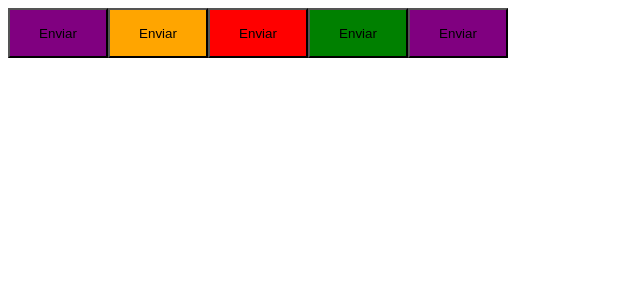
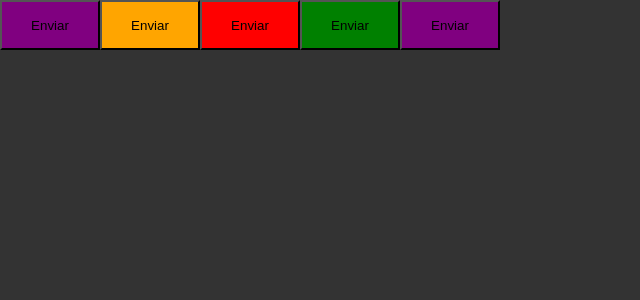
Before and after one commit to glaubermatos/ignitetimer, a React (Vite) app: page / in a window 1280 px wide. Shown: the top 300 px of the page, without its empty margins (0-640 px from the left). Built offline with nearby package versions, Linux system fonts and the light colour scheme.

Commit message:
Estrutura da aplicação - Estilos globais com a funcao createGlobalStyle

```diff
--- a/src/App.tsx
+++ b/src/App.tsx
@@ -1,5 +1,6 @@
 import { ThemeProvider } from 'styled-components'
 import { Button } from "./components/Button";
+import { GlobalStyle } from './styles/global';
 
 import { defaultTheme } from './styles/themes/default';
 
@@ -11,6 +12,8 @@
       <Button variant="danger" />
       <Button variant="success" />
       <Button />
+
+      <GlobalStyle />
     </ThemeProvider>
   )
 }
--- /dev/null
+++ b/src/styles/global.ts
@@ -0,0 +1,14 @@
+import { createGlobalStyle } from 'styled-components'
+
+export const GlobalStyle = createGlobalStyle`
+    * {
+        margin: 0;
+        padding: 0;
+        box-sizing: border-box;
+    }
+
+    body {
+        background: #333;
+        color: #fff;
+    }
+`;
```
